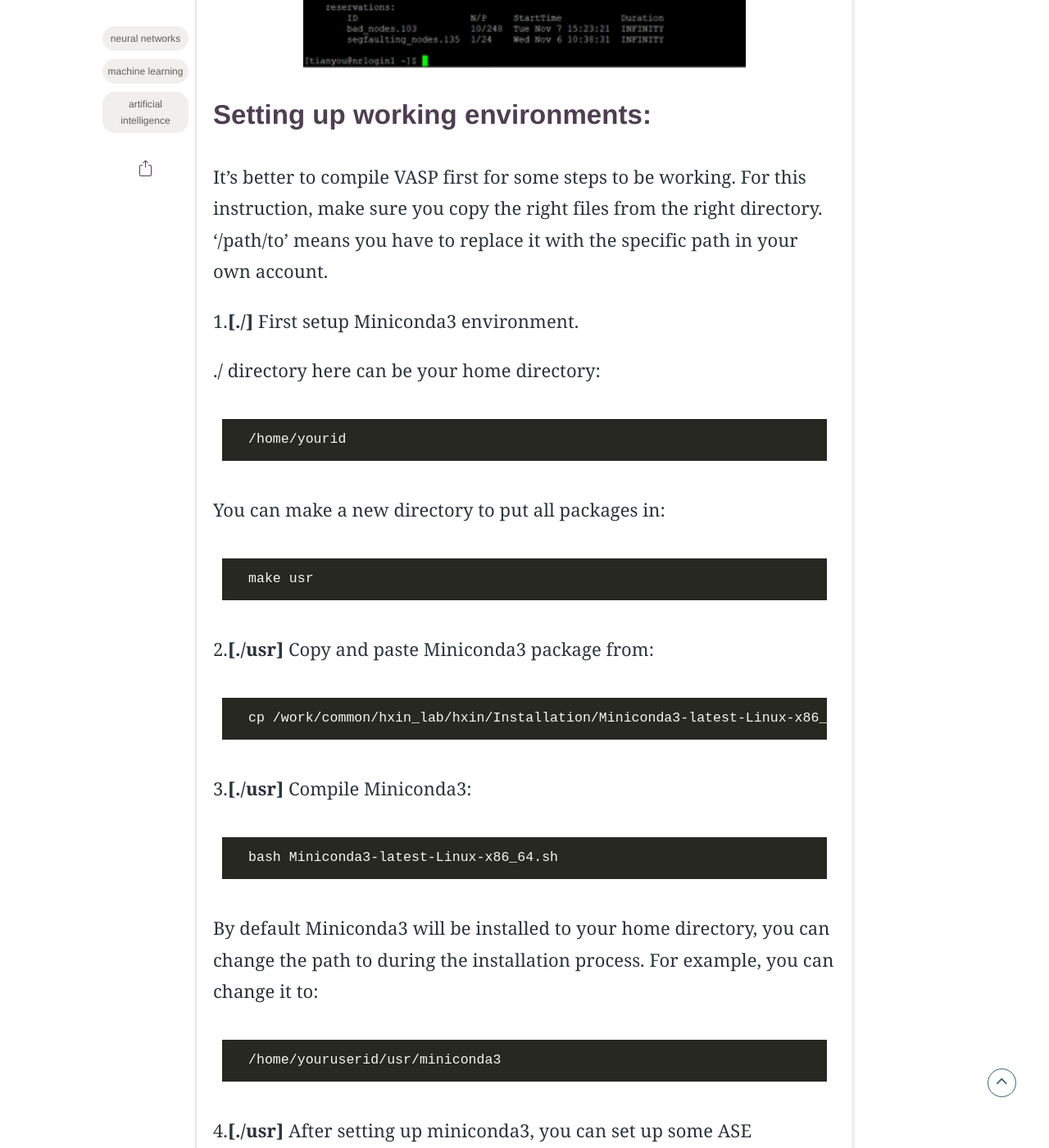
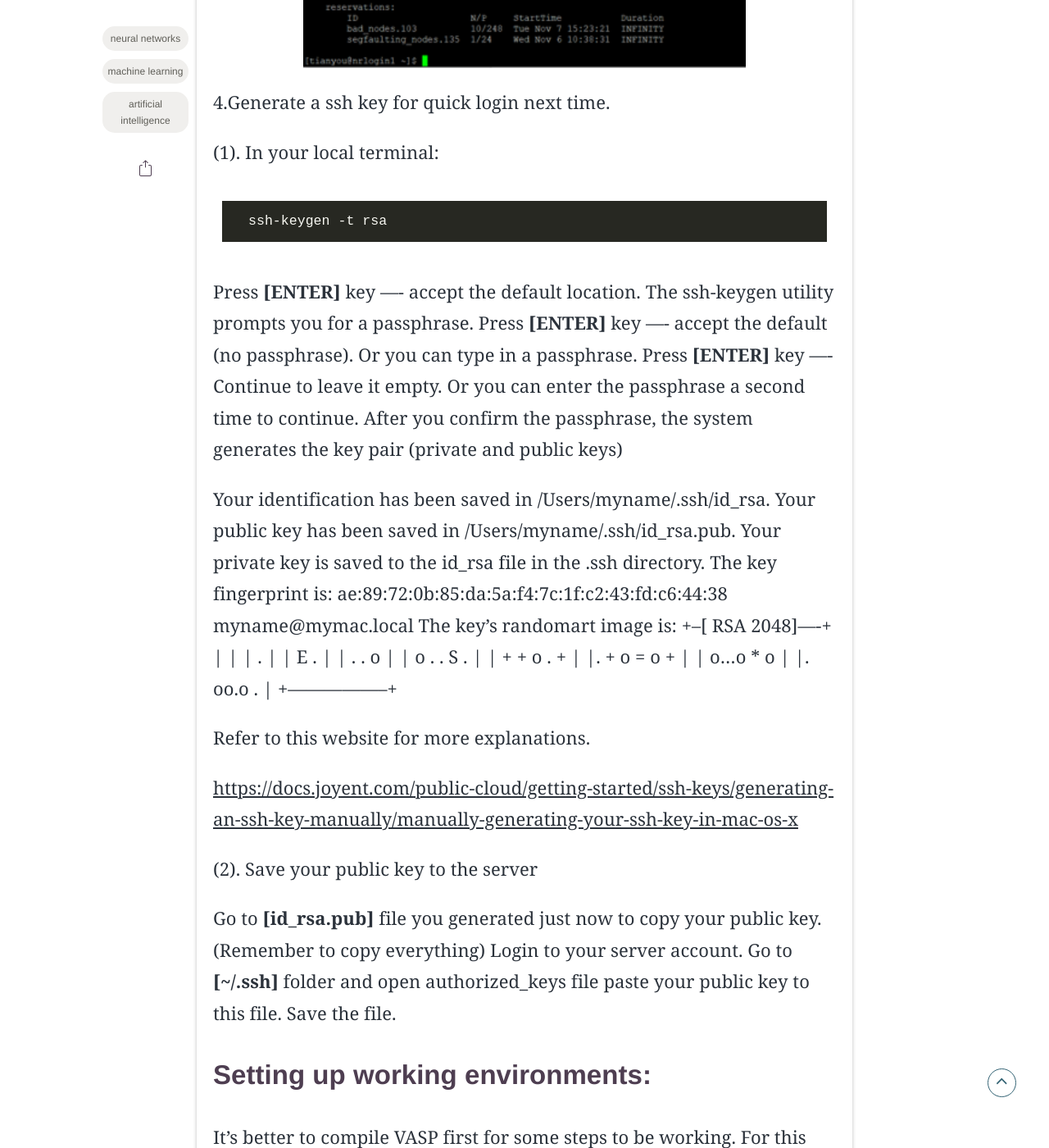
Before and after one commit to mutianyou2013/mutianyou2013.github.io, a Jekyll site: the page built from _posts/2020-06-01-Working-Environment.md, in a window 1280 px wide and 1400 px high, scrolled down 6546 px. Shown: the whole window at 82% size. Built offline with Jekyll 4.4.1, drawn with Linux system fonts in a browser that asks for light colours; some web fonts are replaced; comment, search, counter and statistics services are not loaded; some of the changed text lies outside the part shown.

Commit message:
Update 2020-06-01-Working-Environment.md

````diff
--- a/_posts/2020-06-01-Working-Environment.md
+++ b/_posts/2020-06-01-Working-Environment.md
@@ -77,6 +77,48 @@ Then you will be asked to type in your password which is the same as your vt acc
 After this, you will enter the server file system finally.
 
 <center><img src="./assets/img/posts/20200601/entered.png" width="540"></center>
+
+4.Generate a ssh key for quick login next time.
+
+(1). In your local terminal:
+```python
+ssh-keygen -t rsa
+```
+Press **[ENTER]** key —- accept the default location. The ssh-keygen utility prompts you for a passphrase.
+Press **[ENTER]** key —- accept the default (no passphrase). Or you can type in a passphrase.
+Press **[ENTER]** key —- Continue to leave it empty. Or you can enter the passphrase a second time to continue.
+After you confirm the passphrase, the system generates the key pair (private and public keys)
+
+Your identification has been saved in /Users/myname/.ssh/id_rsa.
+Your public key has been saved in /Users/myname/.ssh/id_rsa.pub.
+Your private key is saved to the id_rsa file in the .ssh directory.
+The key fingerprint is:
+ae:89:72:0b:85:da:5a:f4:7c:1f:c2:43:fd:c6:44:38 myname@mymac.local
+The key's randomart image is:
++--[ RSA 2048]----+
+|                 |
+|         .       |
+|        E .      |
+|   .   . o       |
+|  o . . S .      |
+| + + o . +       |
+|. + o = o +      |
+| o...o * o       |
+|.  oo.o .        |
++-----------------+
+
+Refer to this website for more explanations.
+
+[https://docs.joyent.com/public-cloud/getting-started/ssh-keys/generating-an-ssh-key-manually/manually-generating-your-ssh-key-in-mac-os-x](https://docs.joyent.com/public-cloud/getting-started/ssh-keys/generating-an-ssh-key-manually/manually-generating-your-ssh-key-in-mac-os-x)
+
+(2). Save your public key to the server
+
+Go to **[id_rsa.pub]** file you generated just now to copy your public key. (Remember to copy everything)
+Login to your server account.
+Go to **[~/.ssh]** folder and open authorized_keys file
+paste your public key to this file.
+Save the file.
+
 
 ## Setting up working environments:
 
````
